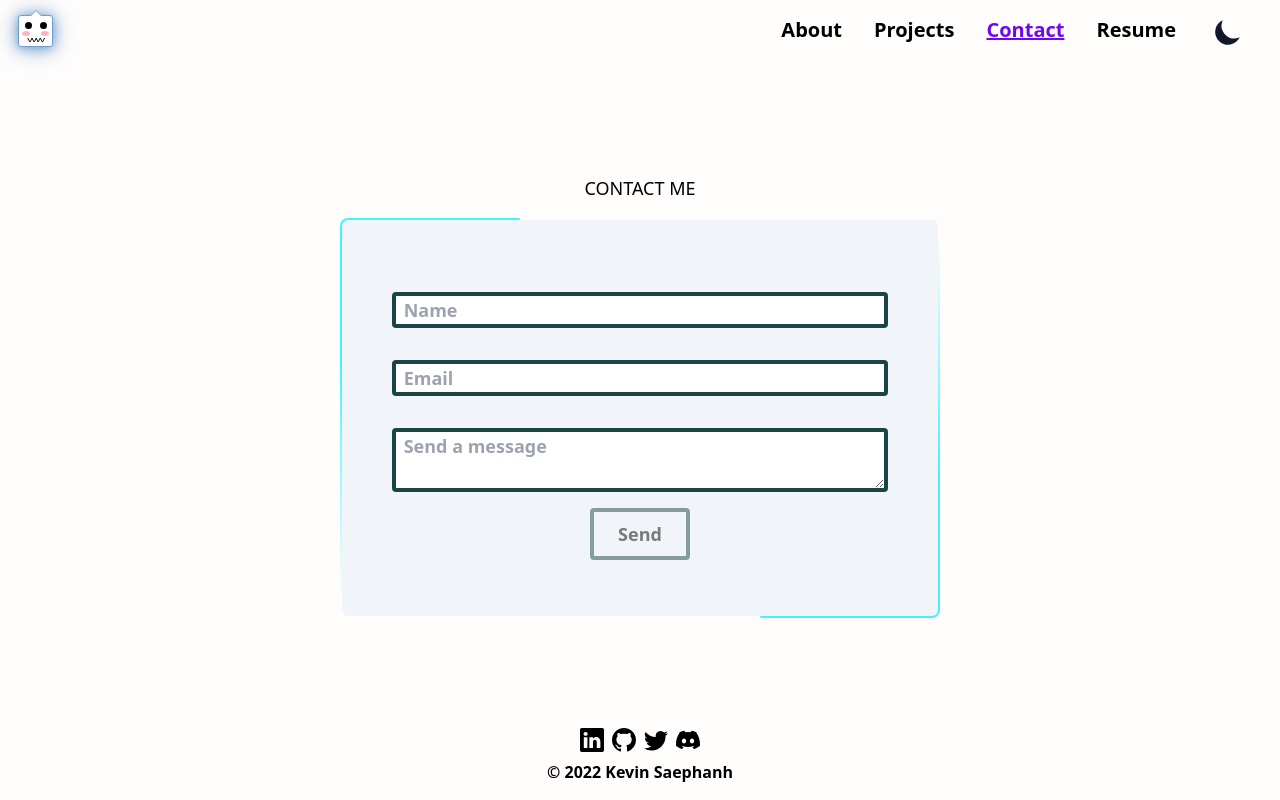
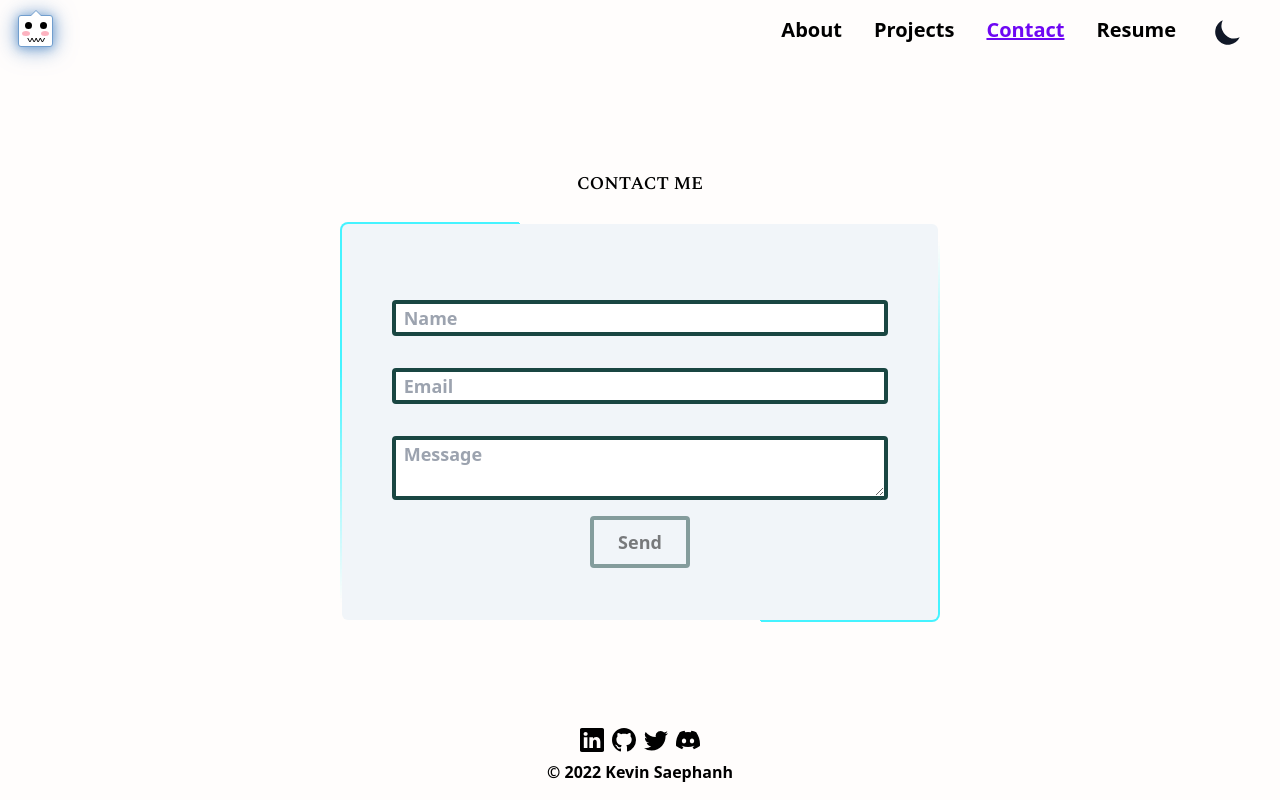
Before and after one commit to KevinSaephanh/portfolio, a Next.js app: page /contact in a window 1280 px wide. Built offline with nearby package versions, Linux system fonts and the light colour scheme.

Commit message:
Update styles for contact and home page

```diff
--- a/src/components/common/Footer/Footer.tsx
+++ b/src/components/common/Footer/Footer.tsx
@@ -26,7 +26,7 @@ export const Footer: React.FC = () => {
           <BsDiscord />
         </a>
       </div>
-      <span className='text-md'>© 2022 Kevin Saephanh</span>
+      <span className='text-md hover:highlight'>© 2022 Kevin Saephanh</span>
     </footer>
   );
 };
--- a/src/pages/contact.tsx
+++ b/src/pages/contact.tsx
@@ -2,6 +2,9 @@ import React from 'react';
 import { NextPage } from 'next';
 import { Input } from '../components/ui/Input/Input';
 import { TextArea } from '../components/ui/TextArea/TextArea';
+import { Spectral } from '@next/font/google';
+
+const spectral = Spectral({ weight: '600', subsets: ['cyrillic'] });
 
 const Contact: NextPage = () => {
   const inputs = React.useRef({
@@ -47,13 +50,13 @@ const Contact: NextPage = () => {
 
   return (
     <>
-      <h2 className='text-center text-lg mb-4'>CONTACT ME</h2>
-      <span className='mb-2'>{submitMessage}</span>
+      <h2 className={`${spectral.className} text-center text-lg mb-6`}>CONTACT ME</h2>
       <div className='box relative rounded-lg overflow-hidden mx-auto'>
         <form
           className='contact-form flex flex-col items-center justify-center rounded-md inset-0.5 absolute z-10'
           onSubmit={handleSubmit}
         >
+          <span className='mb-2'>{submitMessage}</span>
           <Input
             type='text'
             name='name'
@@ -77,7 +80,7 @@ const Contact: NextPage = () => {
           <TextArea
             type='text'
             name='message'
-            placeholder='Send a message'
+            placeholder='Message'
             label='Message'
             minLength={5}
             maxLength={300}
--- a/src/pages/index.tsx
+++ b/src/pages/index.tsx
@@ -3,7 +3,7 @@ import type { NextPage } from 'next';
 import { ProgressBar } from '../components/common/ProgressBar/ProgressBar';
 import { Press_Start_2P } from '@next/font/google';
 
-const PressStartToPlay = Press_Start_2P({ weight: '400', subsets: ['latin'] });
+const pressStartToPlay = Press_Start_2P({ weight: '400', subsets: ['latin'] });
 
 const Home: NextPage = () => {
   const [isLoading, setLoading] = React.useState(true);
@@ -21,11 +21,11 @@ const Home: NextPage = () => {
         </>
       ) : (
         <>
-          <h1 className={`${PressStartToPlay.className} text-xl md:text-3xl tracking-wide pb-4`}>
+          <h1 className={`${pressStartToPlay.className} text-xl md:text-3xl tracking-wide pb-4`}>
             Kevin Saephanh
           </h1>
           <span
-            className={`${PressStartToPlay.className} text-sm md:text-md md:text-lg tracking-wide`}
+            className={`${pressStartToPlay.className} text-sm md:text-lg tracking-wide hover:highlight`}
           >
             Full Stack Developer
           </span>
```
